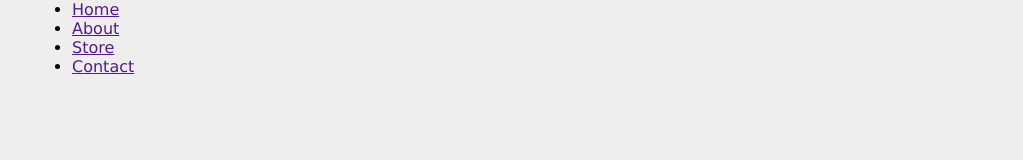
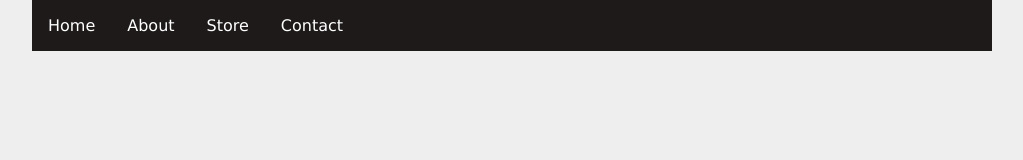
Before and after one commit to emmeiwhite/be-flexible-learn-flex, a plain HTML site: page example-1/menu.html in a window 1280 px wide. Shown: the whole page, without its empty margins (128-1151 px from the left). Drawn offline with Linux system fonts and the light colour scheme.

Commit message:
Menu in flexbox

```diff
--- a/example-1/style.css
+++ b/example-1/style.css
@@ -1,13 +1,15 @@
-*{
+* {
   font-family: verdana;
   margin: 0;
+  padding: 0;
+  box-sizing: border-box;
 }
 
-body{
+body {
   background: #eee;
 }
 
-.wrapper{
+.wrapper {
   width: 100%;
   max-width: 960px;
   margin: 0 auto;
@@ -15,7 +17,28 @@ body{
 
 /* menu base styles */
 
-
-
+.wrapper nav {
+  background-color: rgb(31, 26, 26);
+}
+ul {
+  list-style-type: none;
+}
+ul li {
+  padding: 1rem;
+}
+ul li:hover {
+  background-color: rgb(93, 90, 90);
+}
+ul li a {
+  text-decoration: none;
+  color: #fff;
+}
 
 /* flex styles */
+
+@media (min-width: 768px) {
+  ul {
+    display: flex;
+    justify-content: space-start;
+  }
+}
--- a/style.css
+++ b/style.css
@@ -61,6 +61,7 @@ body {
 main {
   display: flex;
   background-color: red;
+  height: 400px;
   /* flex-wrap: wrap; */
 }
 
@@ -72,7 +73,7 @@ main {
   padding: 1rem;
   color: #fff;
   text-transform: uppercase;
-  /* min-width: 300px; */
+  min-width: 100px;
   /* flex-grow: 1; */
 
   /* min-width vs flex-basis */
```
Lines whose indentation alone changed are shown as unchanged.
